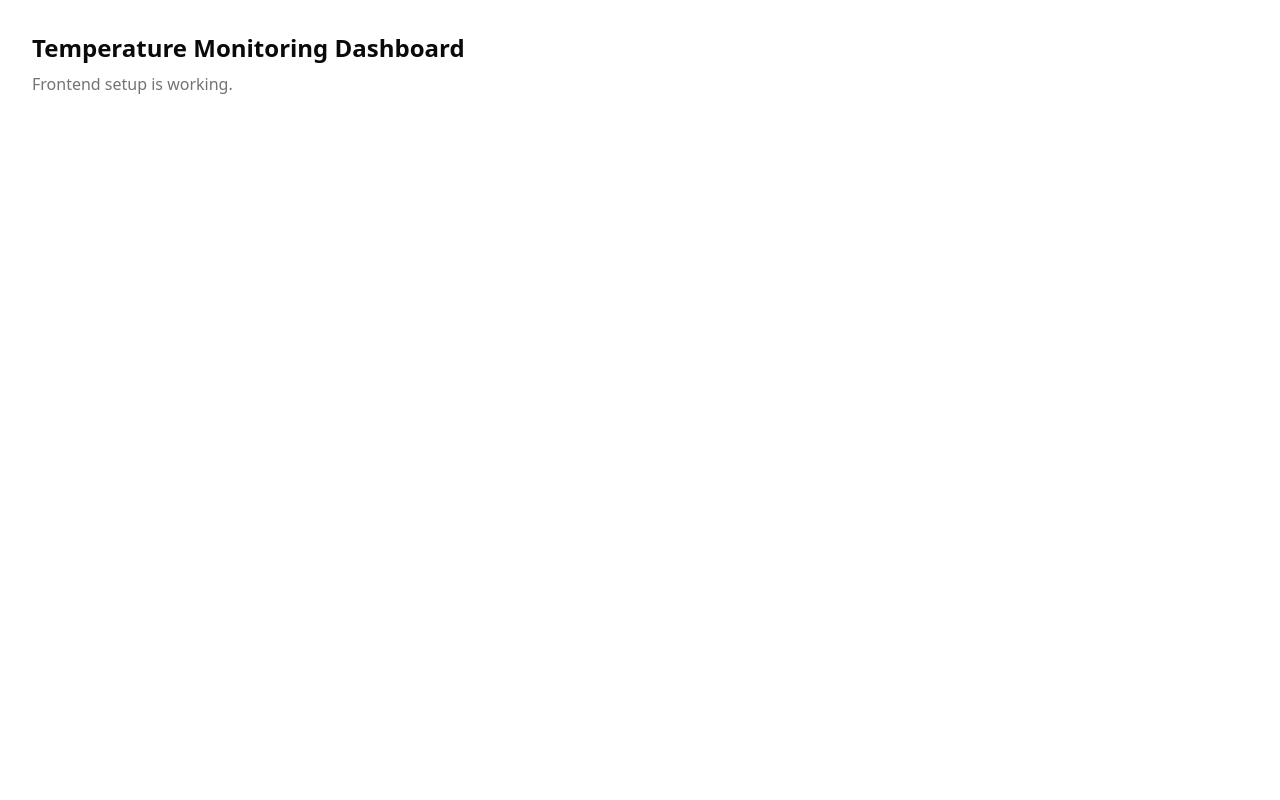
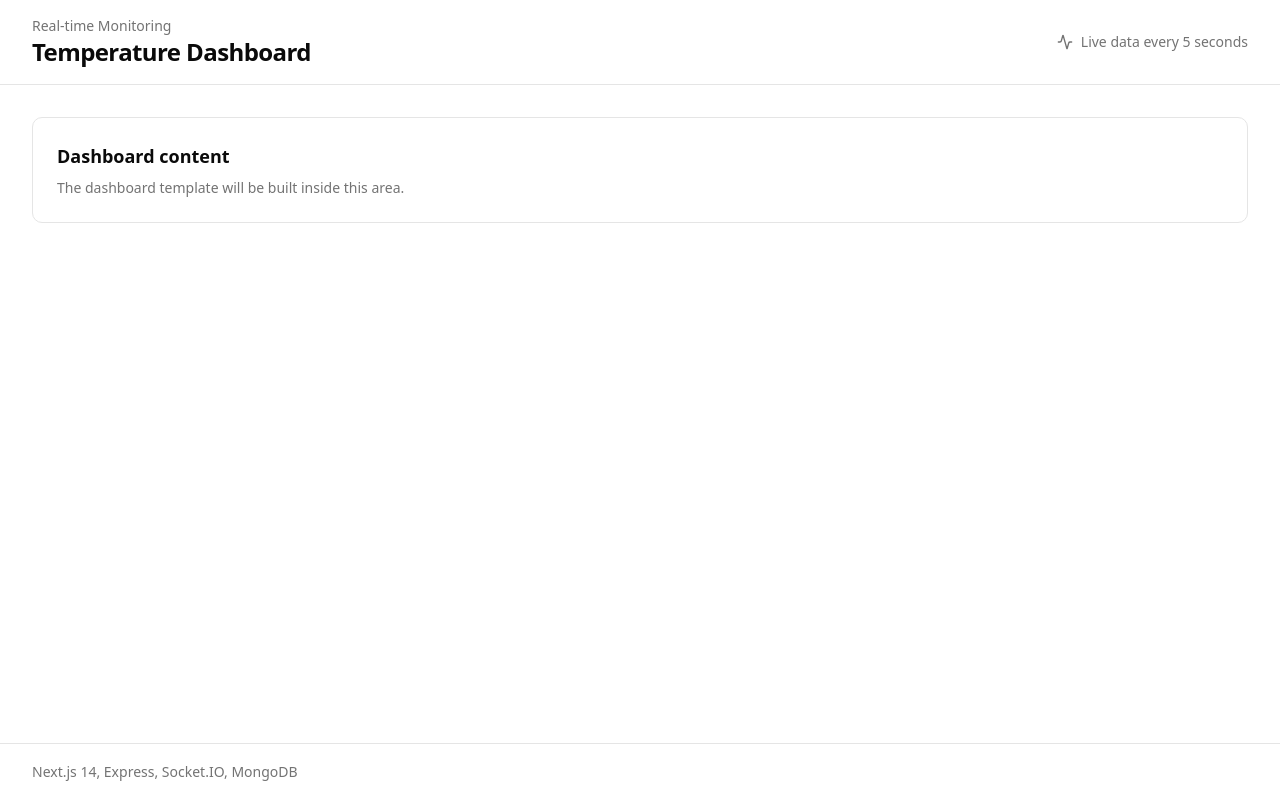
Before and after one commit to JevistHang2/monitoring-dashboard, a Next.js app in the folder frontend/: page / in a window 1280 px wide. Built offline with nearby package versions, Linux system fonts and the light colour scheme.

Commit message:
Add shared app layout and feedback states
Create reusable app shell, header, footer, page container, and feedback components for loading, empty, error, and not-found states.

```diff
--- /dev/null
+++ b/frontend/src/app/error.tsx
@@ -0,0 +1,16 @@
+"use client";
+
+import { ErrorState } from "@/components/feedback/error-state";
+import { AppShell } from "@/components/layout/app-shell";
+
+type ErrorPageProps = {
+  error: Error & { digest?: string };
+};
+
+export default function ErrorPage({ error }: ErrorPageProps) {
+  return (
+    <AppShell>
+      <ErrorState title="Unable to render this page" message={error.message} />
+    </AppShell>
+  );
+}
--- /dev/null
+++ b/frontend/src/app/loading.tsx
@@ -0,0 +1,10 @@
+import { LoadingState } from "@/components/feedback/loading-state";
+import { AppShell } from "@/components/layout/app-shell";
+
+export default function Loading() {
+  return (
+    <AppShell>
+      <LoadingState />
+    </AppShell>
+  );
+}
--- /dev/null
+++ b/frontend/src/app/not-found.tsx
@@ -0,0 +1,13 @@
+import { EmptyState } from "@/components/feedback/empty-state";
+import { AppShell } from "@/components/layout/app-shell";
+
+export default function NotFound() {
+  return (
+    <AppShell>
+      <EmptyState
+        title="Page not found"
+        message="The page you are looking for does not exist."
+      />
+    </AppShell>
+  );
+}
--- a/frontend/src/app/page.tsx
+++ b/frontend/src/app/page.tsx
@@ -1,10 +1,14 @@
+import { AppShell } from "@/components/layout/app-shell";
+
 export default function Home() {
   return (
-    <main className="min-h-screen bg-background p-8 text-foreground">
-      <h1 className="text-2xl font-semibold">
-        Temperature Monitoring Dashboard
-      </h1>
-      <p className="mt-2 text-muted-foreground">Frontend setup is working.</p>
-    </main>
+    <AppShell>
+      <section className="rounded-lg border bg-card p-6 text-card-foreground">
+        <h2 className="text-lg font-semibold">Dashboard content</h2>
+        <p className="mt-2 text-sm text-muted-foreground">
+          The dashboard template will be built inside this area.
+        </p>
+      </section>
+    </AppShell>
   );
 }
--- /dev/null
+++ b/frontend/src/components/feedback/empty-state.tsx
@@ -0,0 +1,24 @@
+import { Inbox } from "lucide-react";
+
+type EmptyStateProps = {
+  title?: string;
+  message: string;
+};
+
+export function EmptyState({
+  title = "No data available",
+  message,
+}: EmptyStateProps) {
+  return (
+    <section className="rounded-lg border bg-card p-6 text-card-foreground">
+      <div className="flex flex-col items-center justify-center py-6 text-center">
+        <div className="flex size-12 items-center justify-center rounded-md bg-muted text-muted-foreground">
+          <Inbox className="size-6" />
+        </div>
+
+        <h2 className="mt-4 text-lg font-semibold">{title}</h2>
+        <p className="mt-1 max-w-md text-sm text-muted-foreground">{message}</p>
+      </div>
+    </section>
+  );
+}
--- /dev/null
+++ b/frontend/src/components/feedback/error-state.tsx
@@ -0,0 +1,26 @@
+import { AlertTriangle } from "lucide-react";
+
+type ErrorStateProps = {
+  title?: string;
+  message: string;
+};
+
+export function ErrorState({
+  title = "Something went wrong",
+  message,
+}: ErrorStateProps) {
+  return (
+    <section className="rounded-lg border border-destructive bg-card p-6 text-card-foreground">
+      <div className="flex items-start gap-3">
+        <div className="bg-destructive/10 flex size-10 shrink-0 items-center justify-center rounded-md text-destructive">
+          <AlertTriangle className="size-5" />
+        </div>
+
+        <div>
+          <h2 className="text-lg font-semibold">{title}</h2>
+          <p className="mt-1 text-sm text-muted-foreground">{message}</p>
+        </div>
+      </div>
+    </section>
+  );
+}
--- /dev/null
+++ b/frontend/src/components/feedback/loading-state.tsx
@@ -0,0 +1,18 @@
+import { LoaderCircle } from "lucide-react";
+
+type LoadingStateProps = {
+  message?: string;
+};
+
+export function LoadingState({
+  message = "Loading Page...",
+}: LoadingStateProps) {
+  return (
+    <section className="rounded-lg border bg-card p-6 text-card-foreground">
+      <div className="flex items-center gap-3">
+        <LoaderCircle className="size-5 animate-spin text-muted-foreground" />
+        <p className="text-sm text-muted-foreground">{message}</p>
+      </div>
+    </section>
+  );
+}
--- /dev/null
+++ b/frontend/src/components/layout/app-footer.tsx
@@ -0,0 +1,13 @@
+import { PageContainer } from "@/components/layout/page-container";
+
+export function AppFooter() {
+  return (
+    <footer className="border-t bg-background">
+      <PageContainer>
+        <div className="flex min-h-14 items-center text-sm text-muted-foreground">
+          <p>Next.js 14, Express, Socket.IO, MongoDB</p>
+        </div>
+      </PageContainer>
+    </footer>
+  );
+}
--- /dev/null
+++ b/frontend/src/components/layout/app-header.tsx
@@ -0,0 +1,26 @@
+import { Activity } from "lucide-react";
+import { PageContainer } from "./page-container";
+
+export function AppHeader() {
+  return (
+    <header className="border-b bg-background">
+      <PageContainer>
+        <div className="flex min-h-16 flex-col justify-center gap-2 py-4 sm:flex-row sm:items-center sm:justify-between">
+          <div>
+            <p className="text-sm font-medium text-muted-foreground">
+              Real-time Monitoring
+            </p>
+            <h1 className="text-xl font-semibold tracking-tight sm:text-2xl">
+              Temperature Dashboard
+            </h1>
+          </div>
+
+          <div className="flex items-center gap-2 text-sm text-muted-foreground">
+            <Activity className="size-4" />
+            <span>Live data every 5 seconds</span>
+          </div>
+        </div>
+      </PageContainer>
+    </header>
+  );
+}
--- /dev/null
+++ b/frontend/src/components/layout/app-shell.tsx
@@ -0,0 +1,23 @@
+import type { ReactNode } from "react";
+
+import { AppFooter } from "@/components/layout/app-footer";
+import { AppHeader } from "@/components/layout/app-header";
+import { PageContainer } from "@/components/layout/page-container";
+
+type AppShellProps = {
+  children: ReactNode;
+};
+
+export function AppShell({ children }: AppShellProps) {
+  return (
+    <div className="flex min-h-screen flex-col bg-background text-foreground">
+      <AppHeader />
+
+      <main className="flex-1 py-6 sm:py-8">
+        <PageContainer>{children}</PageContainer>
+      </main>
+
+      <AppFooter />
+    </div>
+  );
+}
--- /dev/null
+++ b/frontend/src/components/layout/page-container.tsx
@@ -0,0 +1,13 @@
+import type { ReactNode } from "react";
+
+type PageContainerProps = {
+  children: ReactNode;
+};
+
+export function PageContainer({ children }: PageContainerProps) {
+  return (
+    <div className="mx-auto w-full max-w-7xl px-4 sm:px-6 lg:px-8">
+      {children}
+    </div>
+  );
+}
```
